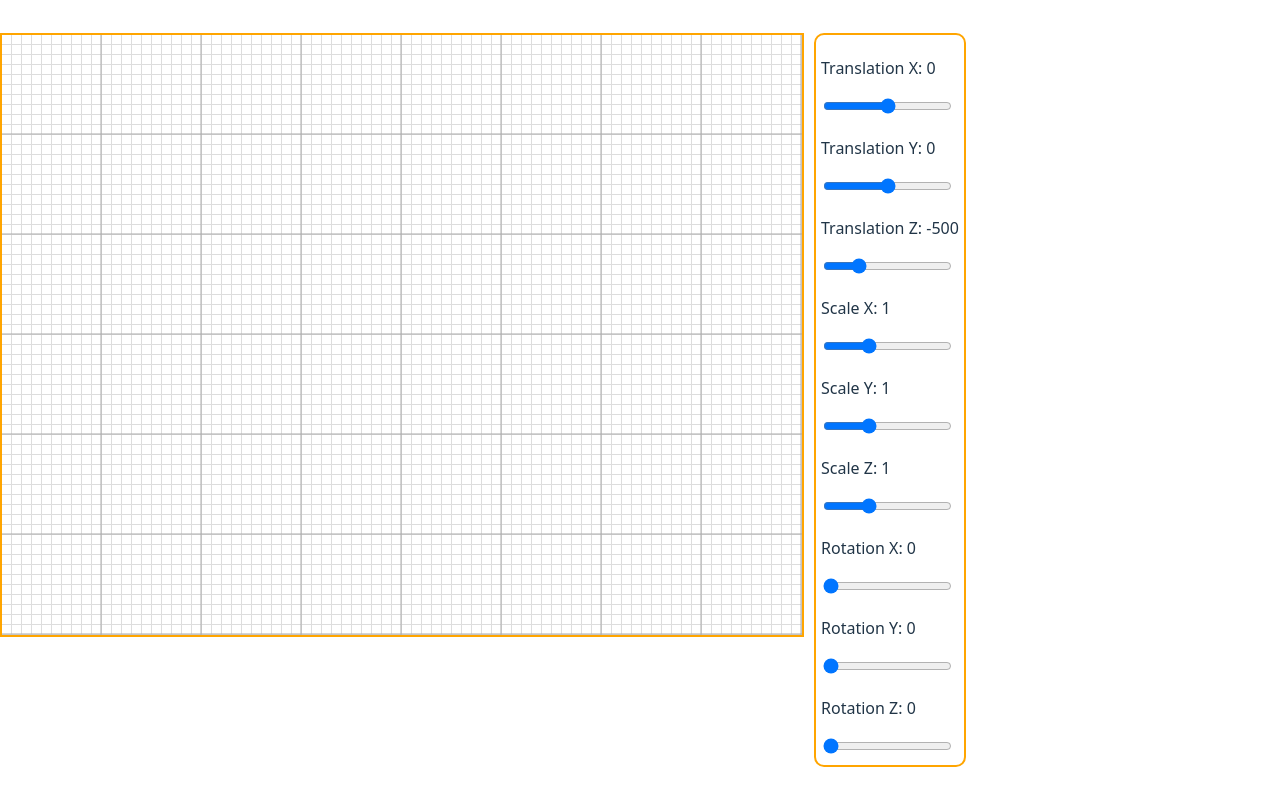
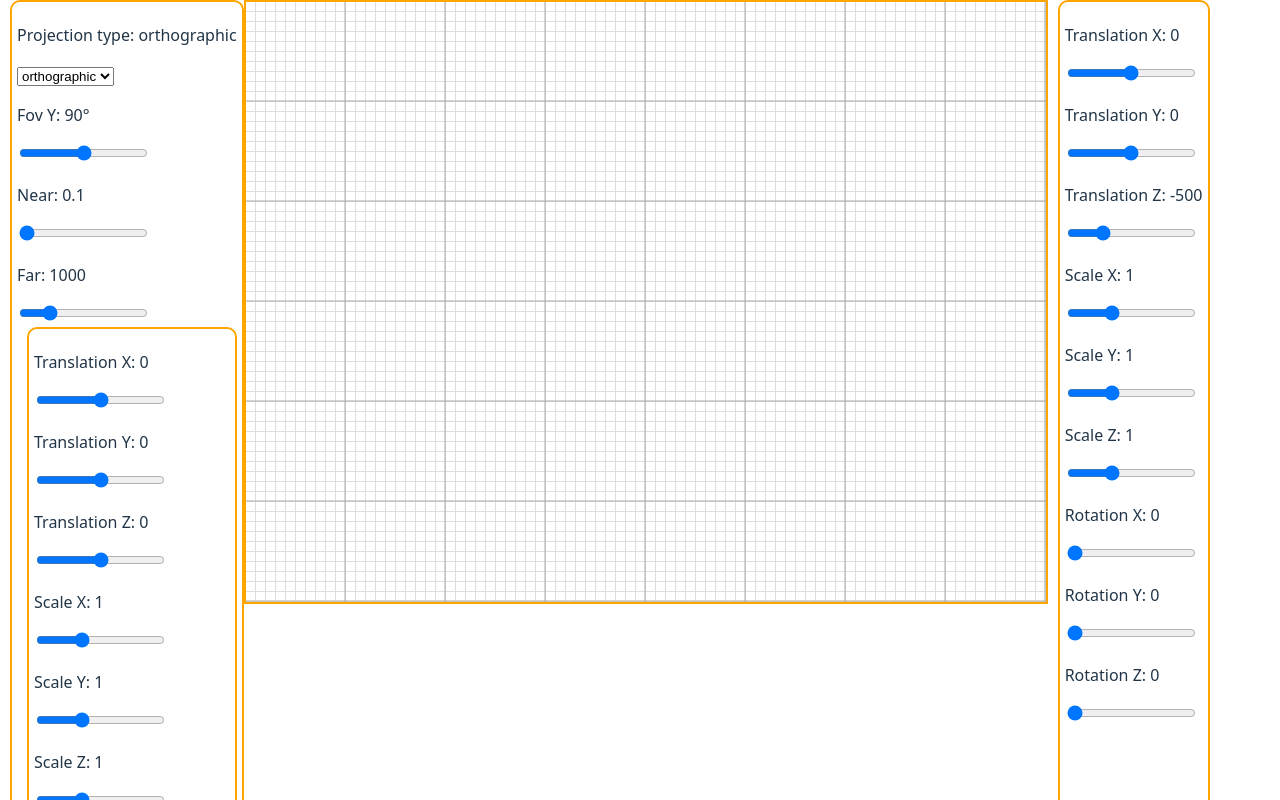
Before and after one commit to Haranana/Voxel-Engine, a React (Vite) app: page / in a window 1280 px wide. Shown: the top 800 px of the page. Built offline with nearby package versions, Linux system fonts and the light colour scheme.

Commit message:
added camera properties and unification coordinate system across projections

```diff
--- a/src/EditorPage.tsx
+++ b/src/EditorPage.tsx
@@ -4,8 +4,10 @@ import '../src/Editor.css'
 import EditorCanvas from './editorWidgets/EditorCanvas'
 import RenderableObjectProperties from './editorWidgets/RenderableObjectProperties'
 import type { ObjectProperties } from './RenderableObjectTypes';
-import { Vector2 } from './math/vector2.type';
 import { Vector3 } from './math/vector3.type';
+import type { Camera } from './classes/camera';
+import { degreeToRadians } from './math/utils';
+import CameraPropertiesWidget from './editorWidgets/CameraPropertiesWidget';
 
 export default function EditorPage(){
     const [selectedObjectProperties, setSelectedObjectProperties] = useState<ObjectProperties | null >( {
@@ -14,12 +16,29 @@ export default function EditorPage(){
         rotation: new Vector3(0,0,0), //in degrees
     });
 
+    const [selectedCamera, setSelectedCamera] = useState<Camera>({
+        fovY: 90,
+        near: 0.1,
+        far: 1000,
+        transform: {
+            translation: new Vector3(0,0,0),
+            scale: new Vector3(1,1,1),
+            rotation: new Vector3(0,0,0),
+        },
+        projectionType: "orthographic",
+    })
+
     const onSelectedObjectPropertiesChanged = (newProp: ObjectProperties) => {
         setSelectedObjectProperties(newProp);
     }
 
+    const onSelectedCameraPropertiesChanged = (newCamera: Camera) =>{
+        setSelectedCamera(newCamera)
+    }
+
     return <div className="EditorPage">
-        <EditorCanvas objectProperties={selectedObjectProperties} cameraProjection={"perspective"}  ></EditorCanvas>
+        <CameraPropertiesWidget camera={selectedCamera} onCameraChange={onSelectedCameraPropertiesChanged}></CameraPropertiesWidget>
+        <EditorCanvas objectProperties={selectedObjectProperties} camera={selectedCamera}  ></EditorCanvas>
         {selectedObjectProperties == null? "" : <RenderableObjectProperties
         objectProperties={selectedObjectProperties}
         onPropertiesChange={onSelectedObjectPropertiesChanged}>
--- /dev/null
+++ b/src/classes/camera.ts
@@ -0,0 +1,13 @@
+import type { ObjectProperties } from "../RenderableObjectTypes"
+
+export type ProjectionType =
+  | "orthographic"
+  | "perspective";
+
+export type Camera = {
+    fovY: number,
+    near: number,
+    far: number,
+    transform: ObjectProperties
+    projectionType: ProjectionType
+}
--- /dev/null
+++ b/src/editorWidgets/CameraPropertiesWidget.tsx
@@ -0,0 +1,117 @@
+
+import type { Camera, ProjectionType } from "../classes/camera";
+import RenderableObjectProperties from "./RenderableObjectProperties";
+
+export type CameraPropertiesProps = {
+    camera: Camera;
+    onCameraChange: (camera: Camera) => void;
+};
+
+export default function CameraPropertiesWidget(props: CameraPropertiesProps) {
+    const camera = props.camera;
+
+    const onFovYChange = (newVal: number) => {
+        props.onCameraChange({
+            ...camera,
+            fovY: newVal,
+        });
+    };
+
+    const onNearChange = (newVal: number) => {
+        const clampedNear = Math.max(0.001, newVal);
+        const fixedFar = clampedNear >= camera.far ? clampedNear + 0.001 : camera.far;
+
+        props.onCameraChange({
+            ...camera,
+            near: clampedNear,
+            far: fixedFar,
+        });
+    };
+
+    const onFarChange = (newVal: number) => {
+        const clampedFar = Math.max(0.001, newVal);
+        const fixedNear = clampedFar <= camera.near ? Math.max(0.001, clampedFar - 0.001) : camera.near;
+
+        props.onCameraChange({
+            ...camera,
+            near: fixedNear,
+            far: clampedFar,
+        });
+    };
+
+    const onProjectionTypeChange = (newVal: ProjectionType) => {
+        props.onCameraChange({
+            ...camera,
+            projectionType: newVal,
+        });
+    };
+
+    const onTransformChange = (newTransform: Camera["transform"]) => {
+        props.onCameraChange({
+            ...camera,
+            transform: newTransform,
+        });
+    };
+
+    return (
+        <div className="CameraProperties EditorWidget">
+            <div className="WidgetSection">
+                <div className="WidgetSubsection">
+                    <p className="InputValue">Projection type: {camera.projectionType}</p>
+                    <select
+                        className="Input"
+                        value={camera.projectionType}
+                        onChange={(e) => onProjectionTypeChange(e.target.value as ProjectionType)}
+                    >
+                        <option value="perspective">perspective</option>
+                        <option value="orthographic">orthographic</option>
+                    </select>
+                </div>
+
+                <div className="WidgetSubsection">
+                    <p className="InputValue">Fov Y: {camera.fovY}°</p>
+                    <input
+                        className="Input"
+                        type="range"
+                        min="1"
+                        max="179"
+                        step="1"
+                        value={camera.fovY}
+                        onChange={(e) => onFovYChange(parseFloat(e.target.value))}
+                    />
+                </div>
+
+                <div className="WidgetSubsection">
+                    <p className="InputValue">Near: {camera.near}</p>
+                    <input
+                        className="Input"
+                        type="range"
+                        min="0.001"
+                        max="1000"
+                        step="0.001"
+                        value={camera.near}
+                        onChange={(e) => onNearChange(parseFloat(e.target.value))}
+                    />
+                </div>
+
+                <div className="WidgetSubsection">
+                    <p className="InputValue">Far: {camera.far}</p>
+                    <input
+                        className="Input"
+                        type="range"
+                        min="0.001"
+                        max="5000"
+                        step="0.001"
+                        value={camera.far}
+                        onChange={(e) => onFarChange(parseFloat(e.target.value))}
+                    />
+                </div>
+            </div>
+
+            <RenderableObjectProperties
+                objectProperties={camera.transform}
+                onPropertiesChange={onTransformChange}
+            />
+        </div>
+    );
+}
--- a/src/editorWidgets/EditorCanvas.tsx
+++ b/src/editorWidgets/EditorCanvas.tsx
@@ -2,18 +2,13 @@ import { useEffect, useRef } from "react";
 import { makeShaderDataDefinitions, makeStructuredView, type StructuredView } from "webgpu-utils";
 import type { ObjectProperties } from "../RenderableObjectTypes";
 import { degreeToRadians } from "../math/utils";
-import type { Matrix3 } from "../math/matrix3.type";
-import { Matrices3, Matrices4, PerspectiveMatrices } from "../math/matrices";
+import { Matrices4, PerspectiveMatrices } from "../math/matrices";
 import type { Matrix4 } from "../math/matrix4.type";
-
-
-export type ProjectionType =
-  | "orthographic"
-  | "perspective";
+import type { Camera } from "../classes/camera";
 
 export type EditorCanvasProps = {
     objectProperties: ObjectProperties | null;
-    cameraProjection: ProjectionType;
+    camera: Camera;
 }
 
 type RenderData = {
@@ -205,7 +200,8 @@ export default function EditorCanvas(props: EditorCanvasProps) {
                 resolution: vec2f,
                 _pad: vec2f,
                 objectTransform: mat4x4f,
-                ndcProjection: mat4x4f
+                ndcProjection: mat4x4f,
+                viewMatrix: mat4x4f,
             };
 
             struct Vertex{
@@ -226,7 +222,7 @@ export default function EditorCanvas(props: EditorCanvasProps) {
                 var out: VertexShaderOutput;
                 let vertPixelPosition = uniformData.objectTransform * vec4f(v.position, 1.0);
 
-                let vertNdcPosition = (uniformData.ndcProjection * vertPixelPosition).xyzw;
+                let vertNdcPosition = (uniformData.ndcProjection * uniformData.viewMatrix * vertPixelPosition).xyzw;
                 out.position = vec4f(vertNdcPosition);
                 out.color = v.color;
 
@@ -340,6 +336,8 @@ export default function EditorCanvas(props: EditorCanvasProps) {
         const verticesAmount = r.verticesAmount!;
         let depthTexture = r.depthTexture;
 
+        resize(canvas!);
+
         const canvasTexture = context.getCurrentTexture();
         const view = canvasTexture.createView();
 
@@ -347,11 +345,15 @@ export default function EditorCanvas(props: EditorCanvasProps) {
             const objectScale : Matrix4 = props.objectProperties? Matrices4.scaling(props.objectProperties.scale) : Matrices4.identity();
             const objectRotation: Matrix4 = props.objectProperties? Matrices4.rotation(degreeToRadians(props.objectProperties.rotation.x), degreeToRadians(props.objectProperties.rotation.y), degreeToRadians(props.objectProperties.rotation.z)) : Matrices4.identity();
 
+            const cameraTranslation : Matrix4 = Matrices4.translation(props.camera.transform.translation);
+            const cameraScale : Matrix4 = Matrices4.scaling(props.camera.transform.scale);
+            const cameraRotation : Matrix4 = Matrices4.rotation(degreeToRadians(props.camera.transform.rotation.x), degreeToRadians(props.camera.transform.rotation.y), degreeToRadians(props.camera.transform.rotation.z));
 
             const shadersUniformsObjectTransformMatrix = objectTranslation.multMatrix(objectRotation).multMatrix(objectScale).toArrays();
-            const shadersUniformsNdcProjectionMatrix = props.cameraProjection==="orthographic"?
-             PerspectiveMatrices.orthogonalProjection(0, canvas.width,0, canvas.height, 0.1, 1000).toArrays()
-             : PerspectiveMatrices.PerspectiveProjection(degreeToRadians(60), 0.1, 1000, canvas.width/canvas.height).toArrays();
+            const shadersUniformsNdcProjectionMatrix = props.camera.projectionType==="orthographic"?
+             PerspectiveMatrices.orthogonalProjection(-canvas.width/2, canvas.width/2,-canvas.height/2, canvas.height/2, props.camera.near, props.camera.far).toArrays()
+             : PerspectiveMatrices.PerspectiveProjection(degreeToRadians(props.camera.fovY), props.camera.near, props.camera.far, canvas.width/canvas.height).toArrays();
+            const shadersUniformsCameraViewMatrix = cameraTranslation.multMatrix(cameraRotation).multMatrix(cameraScale).getInversion().toArrays();
 
             console.log(shadersUniformsNdcProjectionMatrix.toString());
 
@@ -390,13 +392,14 @@ export default function EditorCanvas(props: EditorCanvasProps) {
             const encoder : GPUCommandEncoder = device!.createCommandEncoder({
                 label: 'basic encoder'
             });
-            resize(canvas!);
+
 
             const shadersUniformsValuesResolution = [canvas!.width, canvas!.height];
             uniformView.set({
                 resolution: shadersUniformsValuesResolution,
                 objectTransform: shadersUniformsObjectTransformMatrix,
                 ndcProjection: shadersUniformsNdcProjectionMatrix,
+                viewMatrix: shadersUniformsCameraViewMatrix,
             });
             device!.queue.writeBuffer(uniformDataBuffer, 0, uniformView.arrayBuffer);
 
@@ -423,7 +426,7 @@ export default function EditorCanvas(props: EditorCanvasProps) {
 
   useEffect(()=>{
     render();
-  }, [props.objectProperties])
+  }, [props.objectProperties , props.camera])
 
   return (
     <div className="CanvasContainer">
--- a/src/math/matrices.ts
+++ b/src/math/matrices.ts
@@ -165,7 +165,7 @@ export const PerspectiveMatrices = {
     const m: Mat4 = [
       [2 / (right - left), 0, 0, -(right+left) / (right - left)],
       [0, (-1)*(2 / (top - bottom)), 0, (top+bottom) / (top - bottom)],
-      [0, 0, 1 / (far - near), -(near) / (far - near)],
+      [0, 0, (-1) / (far - near), -(near) / (far - near)],
       [0, 0, 0, 1],
     ];
     return new Matrix4(m);
```
